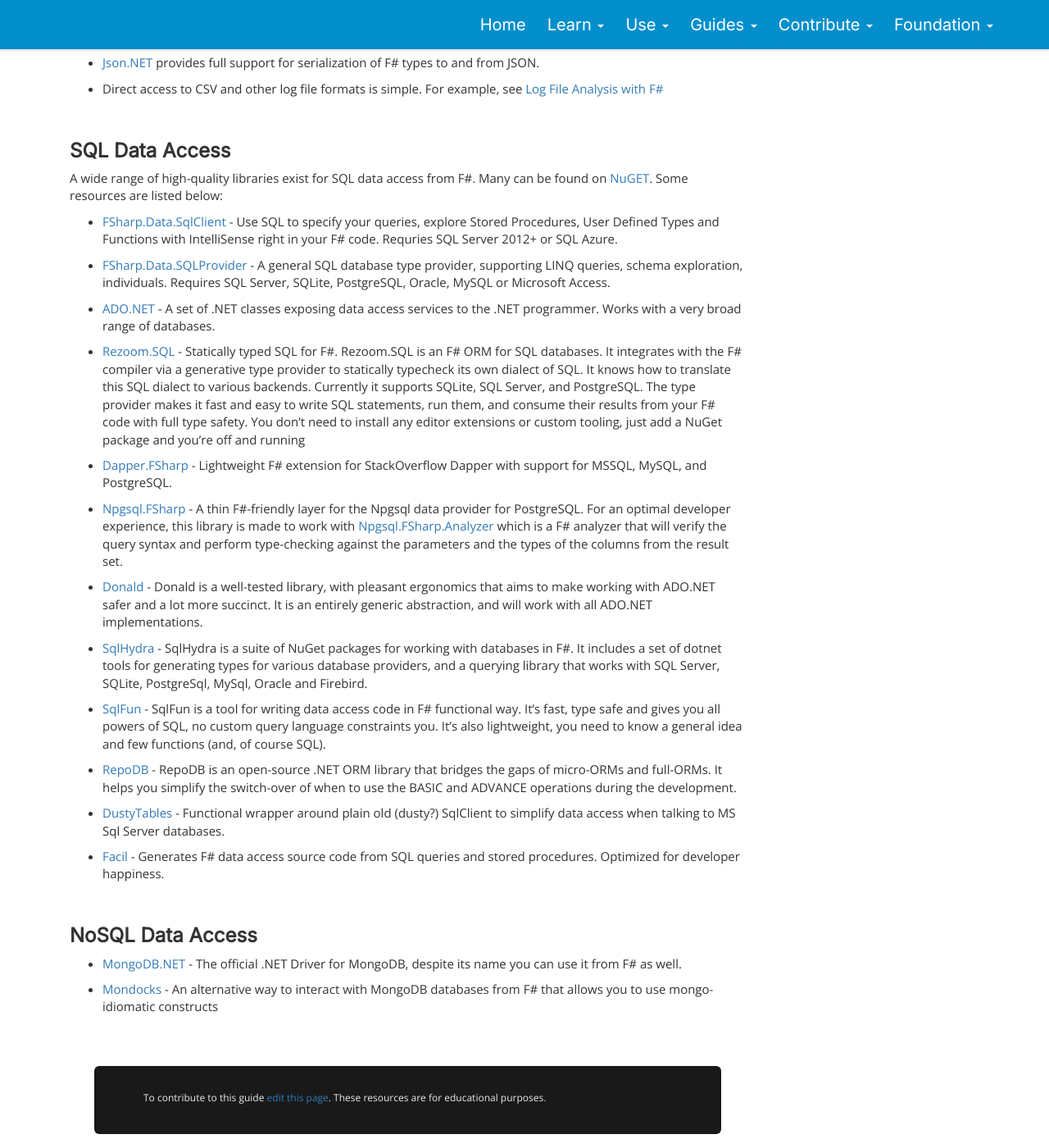
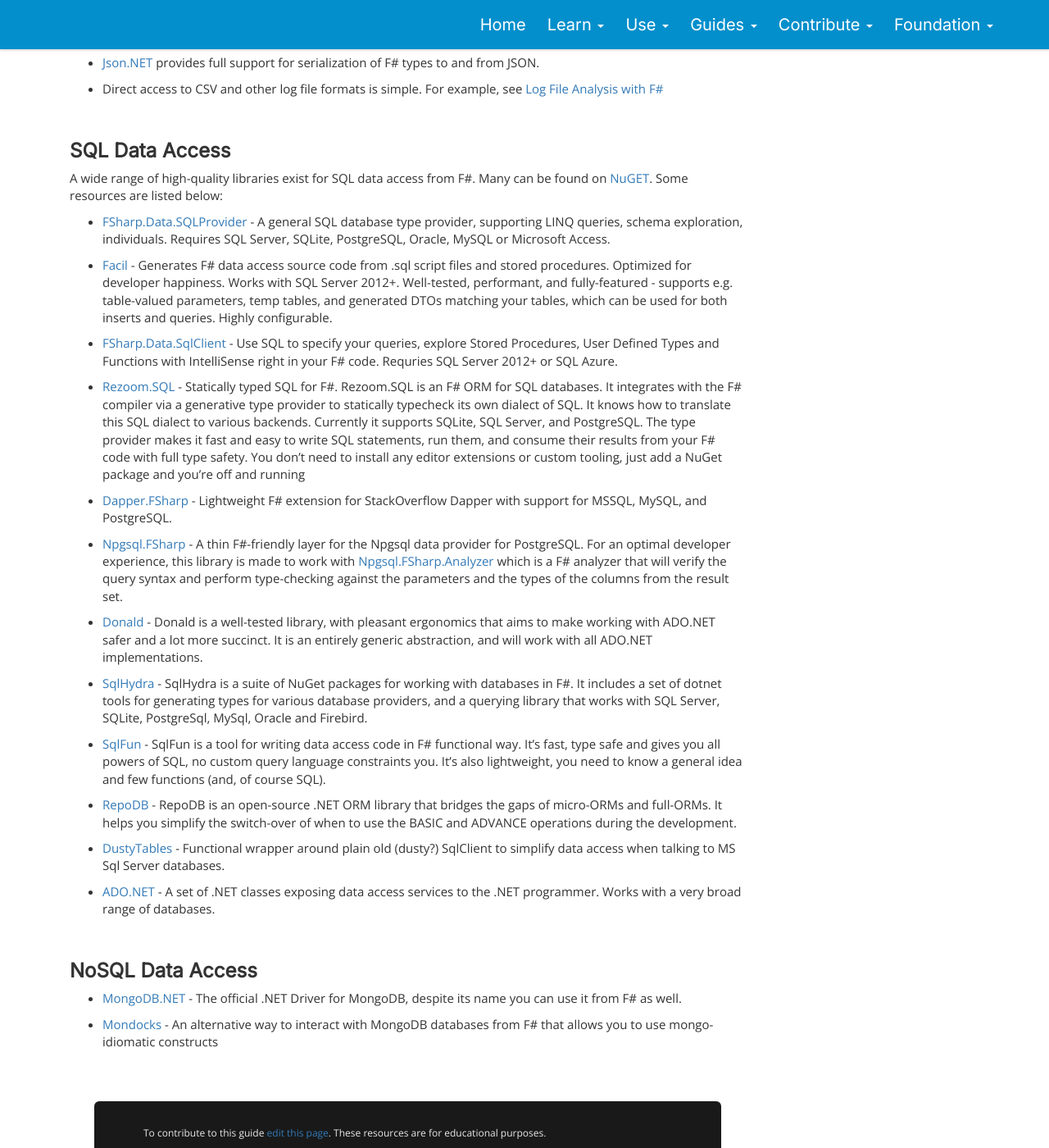
Before and after one commit to fsharp/fsharp.org, a Jekyll site: the page built from guides/data-access/index.md, in a window 1280 px wide and 1400 px high, scrolled down 381 px. Shown: the whole window at 82% size. Built offline with Jekyll 4.4.1, drawn with Linux system fonts in a browser that asks for light colours; nearby versions of some CDN libraries.

Commit message:
Move Facil higher up and extend description

```diff
--- a/guides/data-access/index.md
+++ b/guides/data-access/index.md
@@ -26,11 +26,11 @@
 A wide range of high-quality libraries exist for SQL data access from F#. Many can be found on [NuGET](http://nuget.org).
 Some resources are listed below:
 
-* [FSharp.Data.SqlClient](http://fsprojects.github.io/FSharp.Data.SqlClient/) - Use SQL to specify your queries, explore Stored Procedures, User Defined Types and Functions with IntelliSense right in your F# code. Requries SQL Server 2012+ or SQL Azure.
-
 * [FSharp.Data.SQLProvider](http://fsprojects.github.io/SQLProvider/) - A general SQL database type provider, supporting LINQ queries, schema exploration, individuals. Requires SQL Server, SQLite, PostgreSQL, Oracle, MySQL or Microsoft Access.
 
-* [ADO.NET](https://docs.microsoft.com/en-us/dotnet/framework/data/adonet/) - A set of .NET classes exposing data access services to the .NET programmer. Works with a very broad range of databases.
+* [Facil](https://github.com/cmeeren/Facil) - Generates F# data access source code from .sql script files and stored procedures. Optimized for developer happiness. Works with SQL Server 2012+. Well-tested, performant, and fully-featured - supports e.g. table-valued parameters, temp tables, and generated DTOs matching your tables, which can be used for both inserts and queries. Highly configurable.
+
+* [FSharp.Data.SqlClient](http://fsprojects.github.io/FSharp.Data.SqlClient/) - Use SQL to specify your queries, explore Stored Procedures, User Defined Types and Functions with IntelliSense right in your F# code. Requries SQL Server 2012+ or SQL Azure.
 
 * [Rezoom.SQL](https://github.com/rspeele/Rezoom.SQL) - Statically typed SQL for F#. Rezoom.SQL is an F# ORM for SQL databases. It integrates with the F# compiler via a generative type provider to statically typecheck its own dialect of SQL. It knows how to translate this SQL dialect to various backends. Currently it supports SQLite, SQL Server, and PostgreSQL. The type provider makes it fast and easy to write SQL statements, run them, and consume their results from your F# code with full type safety. You don't need to install any editor extensions or custom tooling, just add a NuGet package and you're off and running
 
@@ -50,7 +50,7 @@
 
 * [DustyTables](https://github.com/Zaid-Ajaj/DustyTables) - Functional wrapper around plain old (dusty?) SqlClient to simplify data access when talking to MS Sql Server databases.
 
-* [Facil](https://github.com/cmeeren/Facil) - Generates F# data access source code from SQL queries and stored procedures. Optimized for developer happiness.
+* [ADO.NET](https://docs.microsoft.com/en-us/dotnet/framework/data/adonet/) - A set of .NET classes exposing data access services to the .NET programmer. Works with a very broad range of databases.
 
 <br />
 
```
